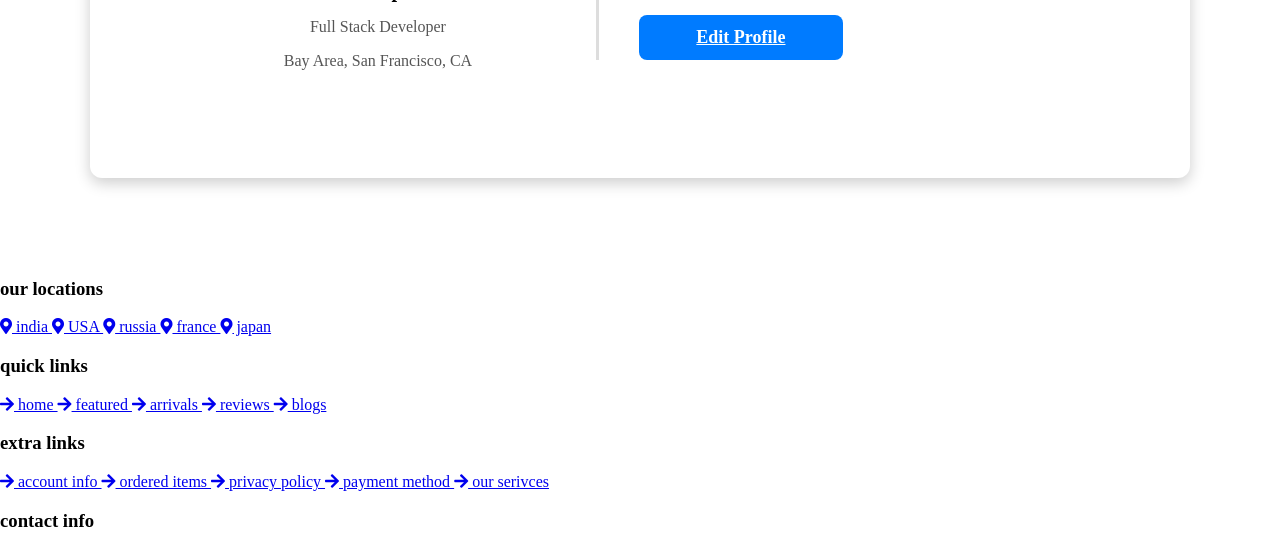
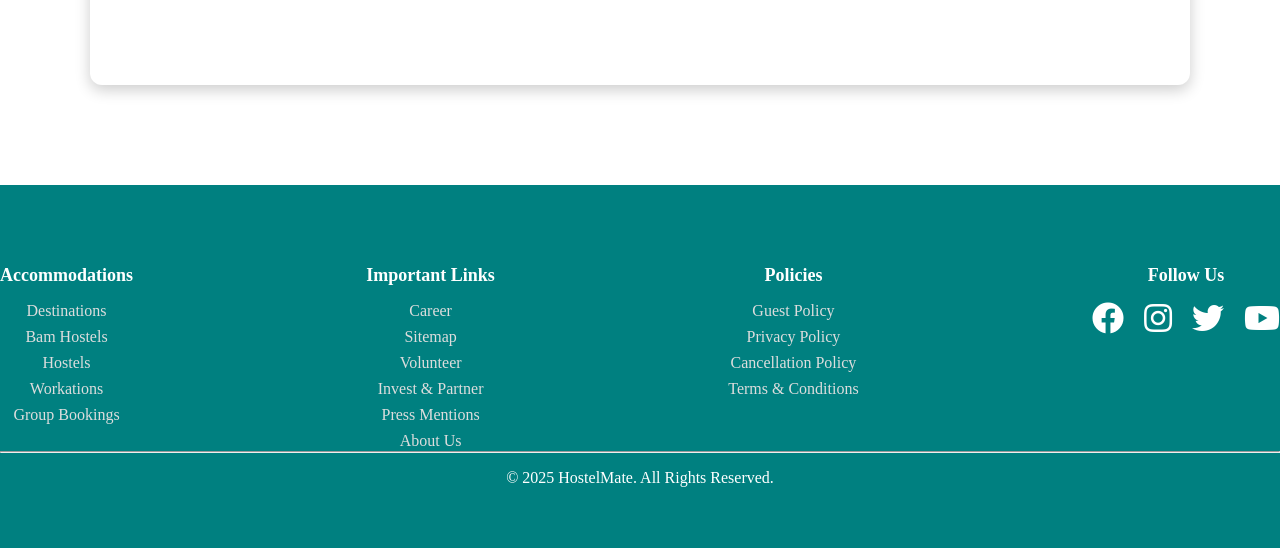
Before and after one commit to KarandeepKaur18/Hostelmate, a Flask app: page /profile in a window 1280 px wide. Shown: the part 461-1009 px from the top of the page. Run offline with Flask 3, Linux system fonts and the light colour scheme; a user stored in the database is signed in.

Commit message:
profile updated

```diff
--- a/app.py
+++ b/app.py
@@ -540,17 +540,7 @@ def profile():
             flash("⚠ All fields are required!", "warning")
             return redirect(url_for('profile'))
 
- # Handle profile picture upload
-        if 'profile_picture' in request.files:
-            file = request.files['profile_picture']
-            if file and allowed_file(file.filename):
-                filename = secure_filename(file.filename)
-                file_path = os.path.join(app.config['UPLOAD_FOLDER'], filename)
-                file.save(file_path)
-
-                # Update user's profile picture in the database
-                current_user.profile_picture = filename
-                db.session.commit()  # Commit change
+        db.session.commit()  # Commit change
 
         # Update user details
         current_user.name = name
@@ -570,16 +560,8 @@ def edit_profile():
         email = request.form['email']
         mobile = request.form['mobile']
 
-        # Handle profile picture upload
-        if 'profile_picture' in request.files:
-            file = request.files['profile_picture']
-            if file and allowed_file(file.filename):
-                filename = secure_filename(file.filename)
-                file_path = os.path.join(app.config['UPLOAD_FOLDER'], filename)
-                file.save(file_path)
 
-                current_user.profile_picture = filename  # Save filename to the user
-                db.session.commit()  # Commit changes
+        db.session.commit()  # Commit changes
 
         # Update user details
         current_user.name = name
--- a/templates/profile.html
+++ b/templates/profile.html
@@ -16,6 +16,12 @@
 
 
     <style>
+.navbar{
+    display: flex;
+    justify-content: flex-end;
+    text-indent: 30px;
+
+}
     .profile-card {
     max-width: 900px;
     margin: 100px auto;
@@ -118,33 +124,12 @@
 
 <body>
 
-    <header class="header">
-
-        <div class="header-1">
-
-            <a href="#" class="logo"> <i class="fas fa-book"></i> Book Point </a>
-
-            <form action="{{ url_for('search') }}" method="get" class="search-form">
-                <input type="text" name="q" placeholder="Search for a book..." required>
-                <button type="submit"><label for="search-box" class="fas fa-search"></label></button>
-            </form>
-
-            <div class="icons">
-                <div id="search-btn" class="fas fa-search"></div>
-                <a href="{{url_for('cart')}}" class="fas fa-shopping-cart"></a>
-            </div>
-
-        </div>
-
         <div class="header-2">
             <nav class="navbar">
-                <a href="{{url_for('home')}}">home</a>
-                <a href="{{url_for('aboutus')}}">About Us</a>
-                <a href="{{url_for('contact')}}">Contact Us</a>
+                <a class="nav-link" href="{{url_for('home')}}">Home</a>
+                <a class="nav-link" href="{{url_for('about')}}">About Us</a>
 
-                <a href="{{ url_for('dashboard') }}">Dashboard</a>
-
-            <a href="{{ url_for('logout') }}">Logout</a>
+            <a class="nav-link" href="{{ url_for('logout') }}">Logout</a>
             </nav>
         </div>
 
@@ -156,11 +141,9 @@
         <div class="profile-card">
             <!-- Left Side - Profile Picture and Buttons -->
             <div class="profile-left">
-                <img src="{{ url_for('static', filename='images/' + (user.profile_picture if user.profile_picture else 'default.png')) }}"
+                <img src="{{ url_for('static', filename='images/' + (user.profile_picture if user.profile_picture else 'profile_picture.webp')) }}"
                      alt="Profile Picture" class="profile-img">
                 <h4>{{ user.name }}</h4>
-                <p>Full Stack Developer</p>
-                <p>Bay Area, San Francisco, CA</p>
 
             </div>
             <!-- Right Side - User Details -->
@@ -174,68 +157,64 @@
         </div>
     </div>
 
+    <footer class="text-center text-lg-start">
+        <div class="container" id="link_to_nav">
+            <div class="row text-center text-md-start justify-content-between">
 
+                <div class="col-md-3 d-flex flex-column align-items-md-start align-items-center">
+                    <h5>Accommodations</h5>
+                    <ul class="list-unstyled">
+                        <li><a href="{{url_for('travel')}}">Destinations</a></li>
+                        <li><a href="#">Bam Hostels</a></li>
+                        <li><a href="#">Hostels</a></li>
+                        <li><a href="#">Workations</a></li>
+                        <li><a href="#">Group Bookings</a></li>
+                    </ul>
+                </div>
 
+                <div class="col-md-3 d-flex flex-column align-items-md-start align-items-center">
+                    <h5>Important Links</h5>
+                    <ul class="list-unstyled">
+                        <li><a href="{{url_for('career')}}">Career</a></li>
+                        <li><a href="#">Sitemap</a></li>
+                        <li><a href="#">Volunteer</a></li>
+                        <li><a href="#">Invest & Partner</a></li>
+                        <li><a href="#">Press Mentions</a></li>
+                        <li><a href="{{url_for('about')}}">About Us</a></li>
+                    </ul>
+                </div>
 
+                <div class="col-md-3 d-flex flex-column align-items-md-start align-items-center">
+                    <h5>Policies</h5>
+                    <ul class="list-unstyled">
+                        <li><a href="{{url_for('terms')}}">Guest Policy</a></li>
+                        <li><a href="{{url_for('terms')}}">Privacy Policy</a></li>
+                        <li><a href="{{url_for('terms')}}">Cancellation Policy</a></li>
+                        <li><a href="{{url_for('terms')}}">Terms & Conditions</a></li>
+                    </ul>
+                </div>
 
+                <div class="col-md-3 social-section">
+                    <h5>Follow Us</h5>
+                    <div class="social-icons">
+                        <a href="https://facebook.com" target="_blank"><i class="fab fa-facebook"></i></a>
+                        <a href="https://instagram.com" target="_blank"><i class="fab fa-instagram"></i></a>
+                        <a href="https://twitter.com" target="_blank"><i class="fab fa-twitter"></i></a>
+                        <a href="https://youtube.com" target="_blank"><i class="fab fa-youtube"></i></a>
+                    </div>
+                </div>
 
-<!-- footer section starts  -->
+                </div>
+            </div>
 
-<section class="footer">
+            <br>
+            <hr class="my-4">
 
-    <div class="box-container">
-
-        <div class="box">
-            <h3>our locations</h3>
-            <a href="#"> <i class="fas fa-map-marker-alt"></i> india </a>
-            <a href="#"> <i class="fas fa-map-marker-alt"></i> USA </a>
-            <a href="#"> <i class="fas fa-map-marker-alt"></i> russia </a>
-            <a href="#"> <i class="fas fa-map-marker-alt"></i> france </a>
-            <a href="#"> <i class="fas fa-map-marker-alt"></i> japan </a>
+            <div class="text-center">
+                <p>&copy; 2025 HostelMate. All Rights Reserved.</p>
+            </div>
         </div>
-
-        <div class="box">
-            <h3>quick links</h3>
-            <a href="#"> <i class="fas fa-arrow-right"></i> home </a>
-            <a href="#"> <i class="fas fa-arrow-right"></i> featured </a>
-            <a href="#"> <i class="fas fa-arrow-right"></i> arrivals </a>
-            <a href="#"> <i class="fas fa-arrow-right"></i> reviews </a>
-            <a href="#"> <i class="fas fa-arrow-right"></i> blogs </a>
-        </div>
-
-        <div class="box">
-            <h3>extra links</h3>
-            <a href="#"> <i class="fas fa-arrow-right"></i> account info </a>
-            <a href="#"> <i class="fas fa-arrow-right"></i> ordered items </a>
-            <a href="#"> <i class="fas fa-arrow-right"></i> privacy policy </a>
-            <a href="#"> <i class="fas fa-arrow-right"></i> payment method </a>
-            <a href="#"> <i class="fas fa-arrow-right"></i> our serivces </a>
-        </div>
-
-        <div class="box">
-            <h3>contact info</h3>
-            <a href="#"> <i class="fas fa-phone"></i> +91 8853455765 </a>
-            <a href="#"> <i class="fas fa-phone"></i> +91 9140026484 </a>
-            <a href="#"> <i class="fas fa-envelope"></i> onlinebookstore@gmail.com </a>
-            <img src="/static/image/worldmap.png" class="map" alt="">
-        </div>
-
-    </div>
-
-    <div class="share">
-        <a href="#" class="fab fa-facebook-f"></a>
-        <a href="#" class="fab fa-twitter"></a>
-        <a href="#" class="fab fa-instagram"></a>
-        <a href="#" class="fab fa-linkedin"></a>
-        <a href="#" class="fab fa-pinterest"></a>
-    </div>
-
-
-    <div class="credit"><span>&copy; 2025 Bookstore</span> | all rights reserved! </div>
-
-</section>
-
-<!-- footer section ends -->
+    </footer>
 
 
 
```
Also changed, not shown: templates/dashboard.html (+5 -21 lines), templates/edit_profile.html (+65 -62 lines), app.db.
